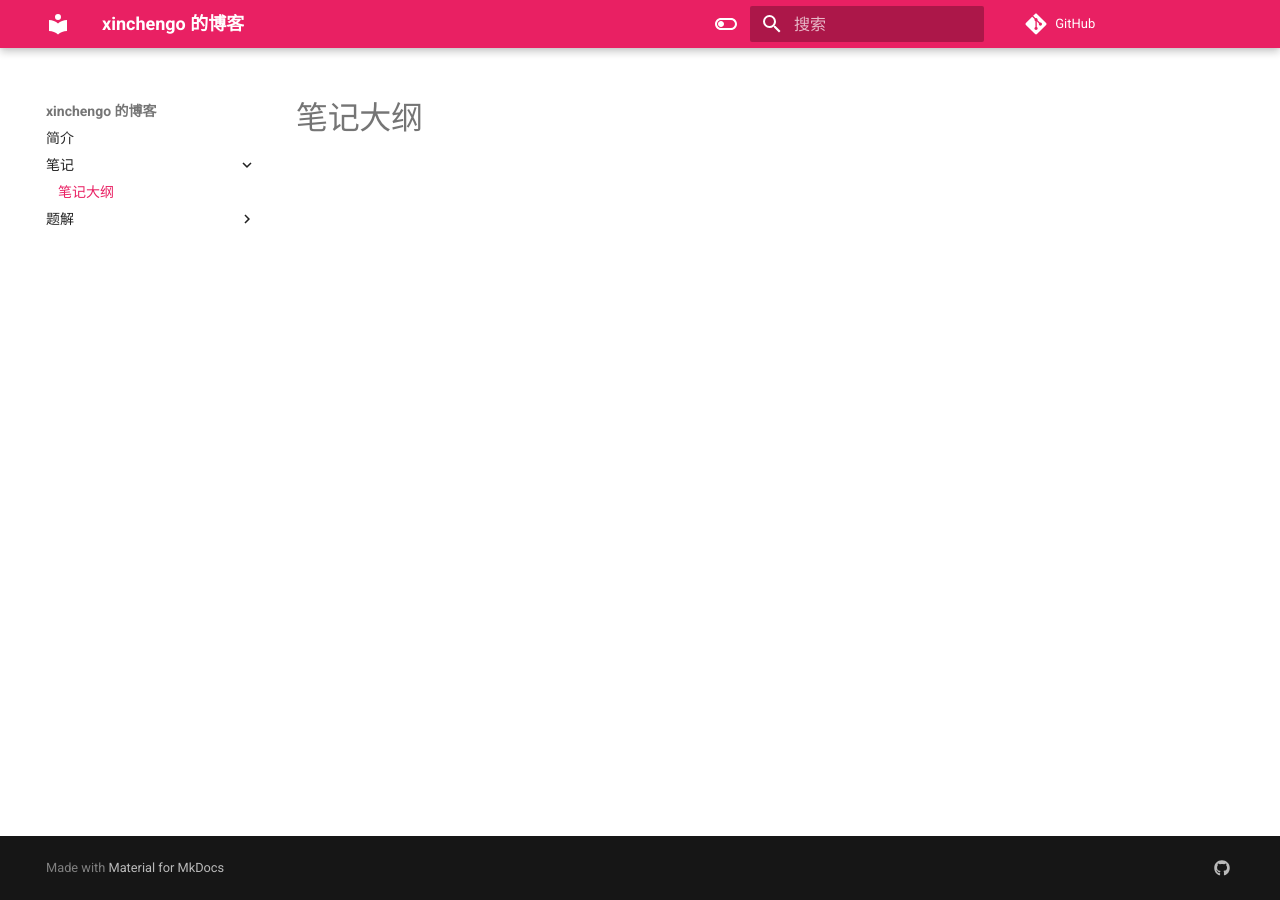
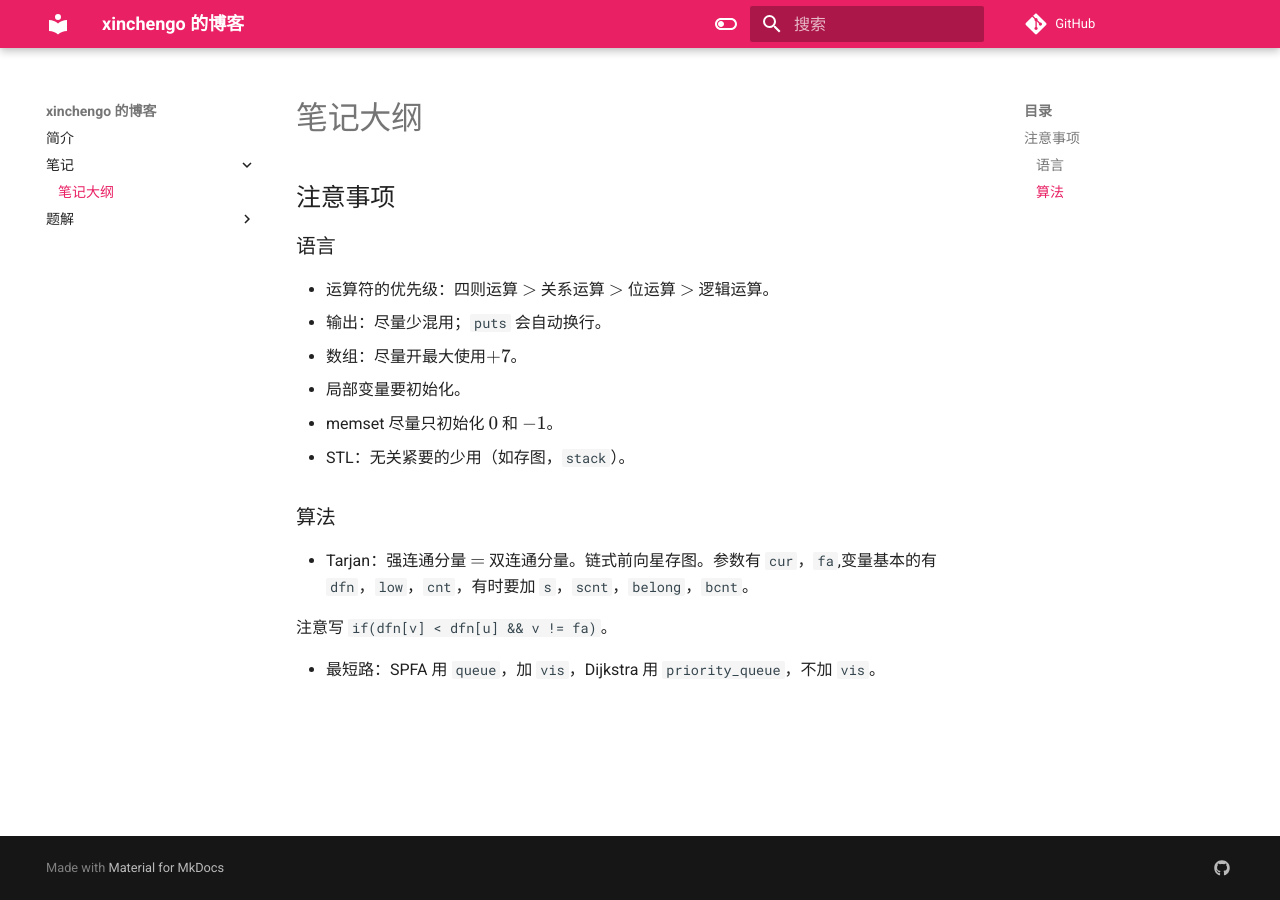
Before and after one commit to xinchengo/xinchengo.github.io, an MkDocs documentation site: the page built from docs/笔记/index.md, in a window 1280 px wide. Built offline with MkDocs 1.6.1 and Material for MkDocs 9.7.7, drawn with Linux system fonts in a browser that asks for light colours; comment, search, counter and statistics services are not loaded.

Commit message:
Commit on 2022/2/12

```diff
--- a/docs/笔记/index.md
+++ b/docs/笔记/index.md
@@ -1 +1,20 @@
 # 笔记大纲
+
+## 注意事项
+
+### 语言
+
+- 运算符的优先级：四则运算 $>$ 关系运算 $>$ 位运算 $>$ 逻辑运算。
+- 输出：尽量少混用；`puts` 会自动换行。
+- 数组：尽量开最大使用$+ 7$。
+- 局部变量要初始化。
+- memset 尽量只初始化 $0$ 和 $-1$。
+- STL：无关紧要的少用（如存图，`stack`）。
+
+### 算法
+
+- Tarjan：强连通分量 $=$ 双连通分量。链式前向星存图。参数有 `cur`，`fa`,变量基本的有 `dfn`，`low`，`cnt`，有时要加 `s`，`scnt`，`belong`，`bcnt`。
+
+  注意写 `if(dfn[v] < dfn[u] && v != fa)`。
+
+- 最短路：SPFA 用 `queue`，加 `vis`，Dijkstra 用 `priority_queue`，不加 `vis`。
```
Also changed, not shown: docs/index.md (+9 -0 lines), docs/题解/index.md (+0 -15 lines).
